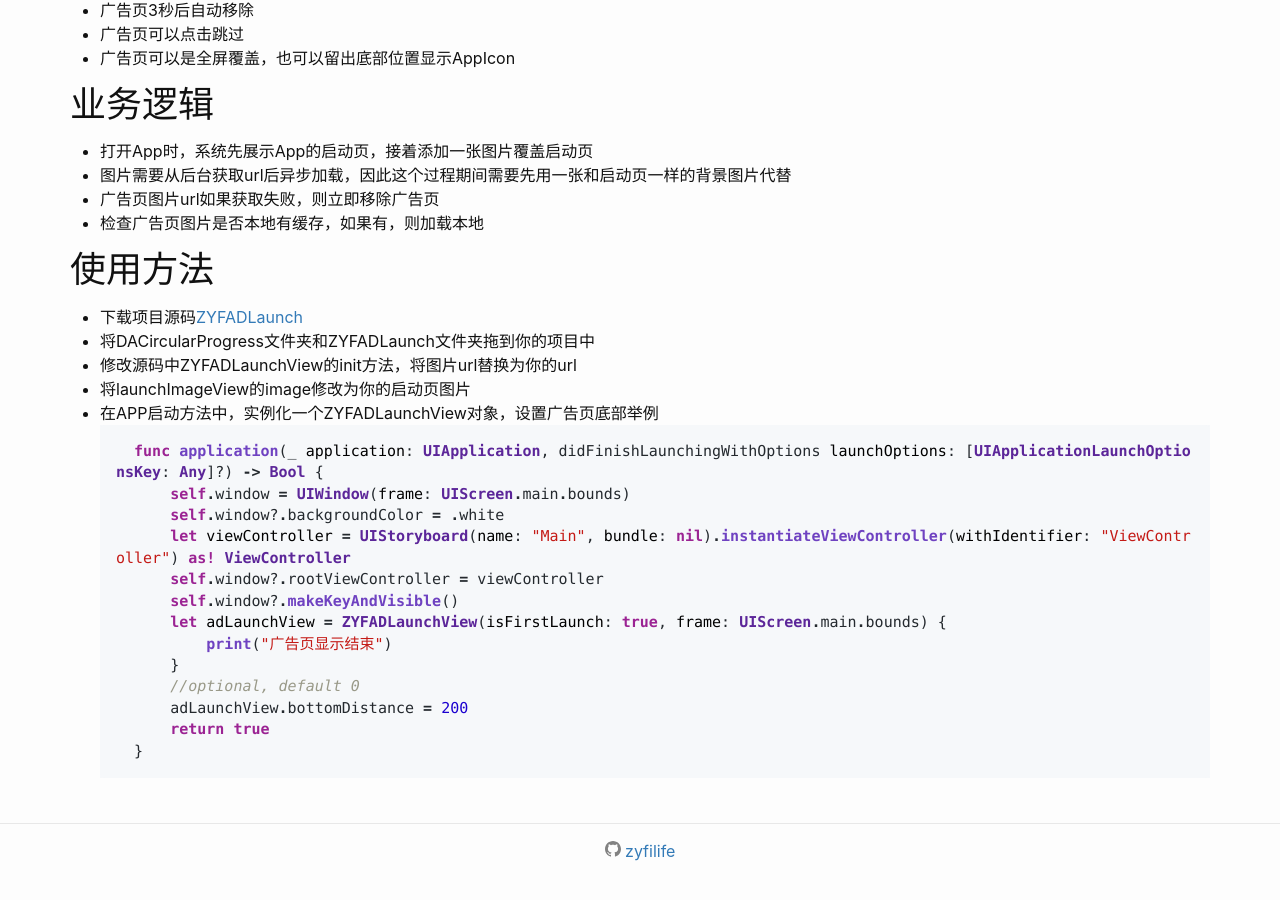
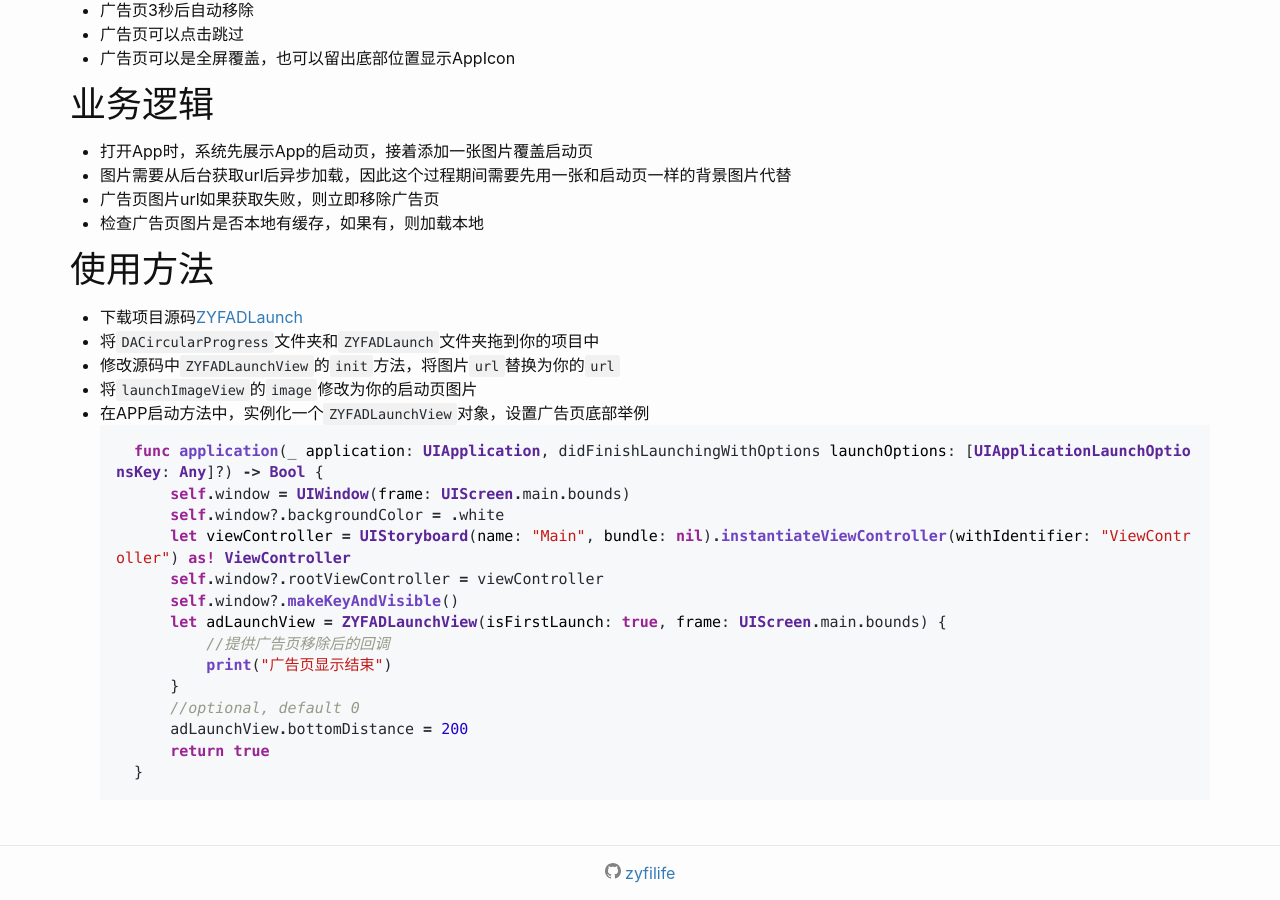
Before and after one commit to zyfilife/zyfilife.github.io, a Jekyll site: the page built from _posts/2019-03-11-ios启动页广告组件.md, in a window 1280 px wide and 900 px high, scrolled down 1320 px. Built offline with Jekyll 4.4.1, drawn with Linux system fonts in a browser that asks for light colours; comment, search, counter and statistics services are not loaded; before the commit the page ends 2198 px from its top, so only the background shows below that.

Commit message:
no message

````diff
--- a/_posts/2019-03-11-ios启动页广告组件.md
+++ b/_posts/2019-03-11-ios启动页广告组件.md
@@ -22,10 +22,10 @@ editor: 朱益锋
 
 # 使用方法
 - 下载项目源码[ZYFADLaunch](https://github.com/zyfilife/ZYFADLaunch)
-- 将DACircularProgress文件夹和ZYFADLaunch文件夹拖到你的项目中
-- 修改源码中ZYFADLaunchView的init方法，将图片url替换为你的url
-- 将launchImageView的image修改为你的启动页图片
-- 在APP启动方法中，实例化一个ZYFADLaunchView对象，设置广告页底部举例
+- 将`DACircularProgress`文件夹和`ZYFADLaunch`文件夹拖到你的项目中
+- 修改源码中`ZYFADLaunchView`的`init`方法，将图片`url`替换为你的`url`
+- 将`launchImageView`的`image`修改为你的启动页图片
+- 在APP启动方法中，实例化一个`ZYFADLaunchView`对象，设置广告页底部举例
 	```swift
 	func application(_ application: UIApplication, didFinishLaunchingWithOptions launchOptions: [UIApplicationLaunchOptionsKey: Any]?) -> Bool {
 		self.window = UIWindow(frame: UIScreen.main.bounds)
@@ -34,6 +34,7 @@ editor: 朱益锋
 		self.window?.rootViewController = viewController
 		self.window?.makeKeyAndVisible()
 		let adLaunchView = ZYFADLaunchView(isFirstLaunch: true, frame: UIScreen.main.bounds) {
+			//提供广告页移除后的回调
 			print("广告页显示结束")
 		}
 		//optional, default 0
````
Also changed, not shown: _posts/2019-03-11-zyfplayer.md (added, +56 -0 lines), 1 other file.
